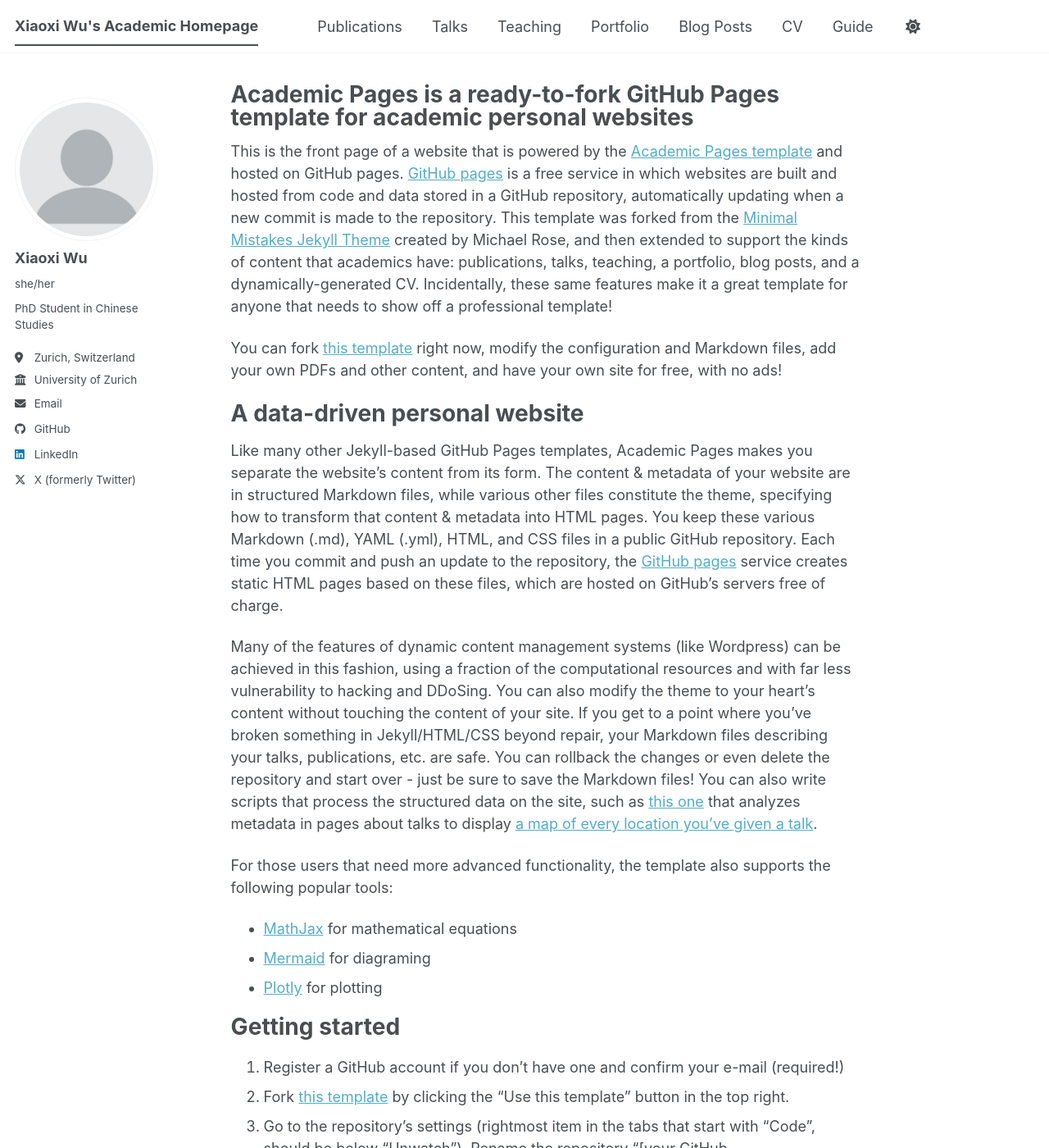
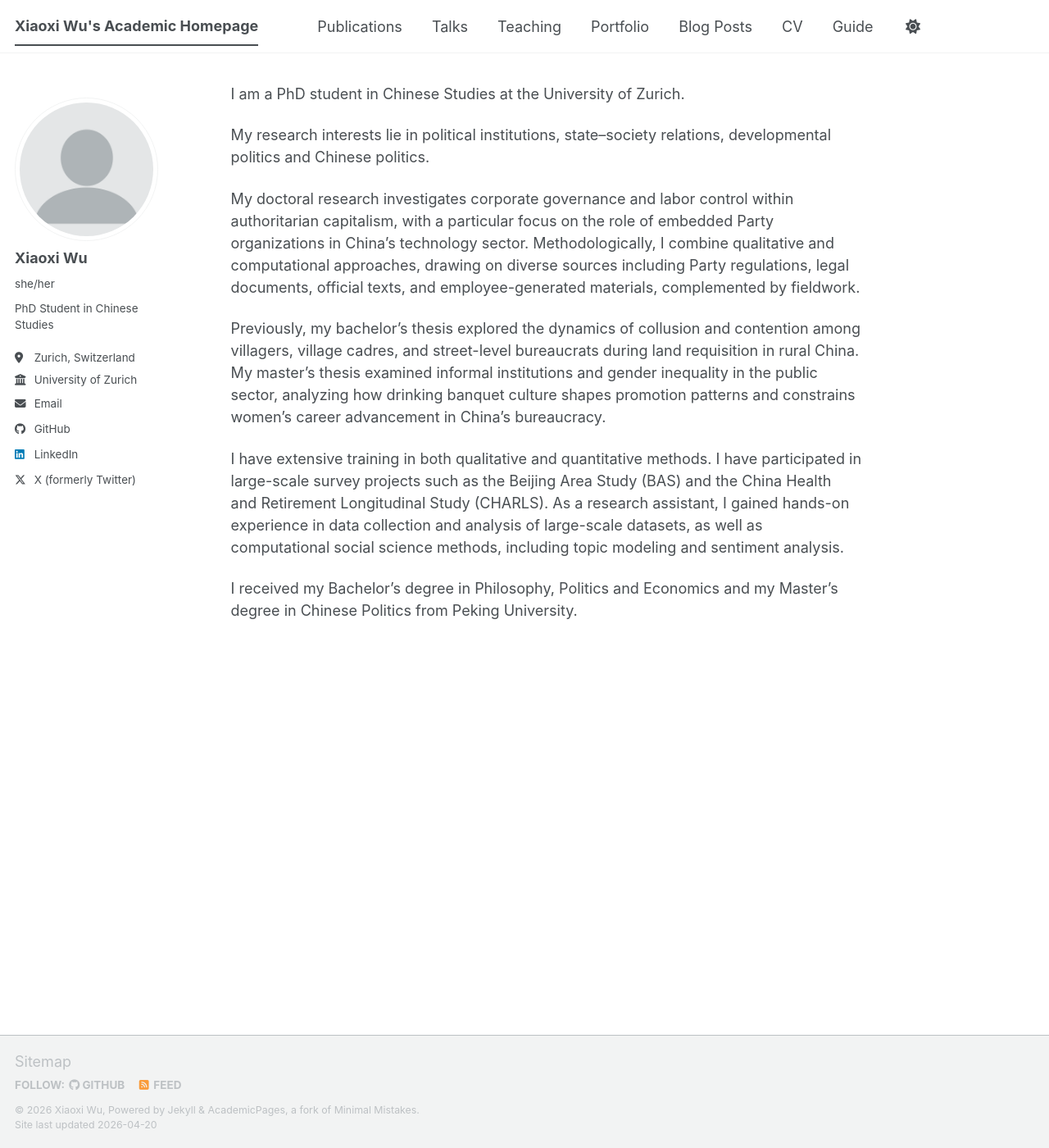
Before and after one commit to wuxiaoxi-xx/wuxiaoxi-xx.github.io, a Jekyll site: the page built from _pages/about.md, in a window 1280 px wide and 1400 px high. Shown: the whole window at 82% size. Built offline with Jekyll 4.4.1, drawn with Linux system fonts in a browser that asks for light colours; a script bundle is joined from its source files by our own code; library files that are not in the unit come from our copies; some of the changed text lies outside the part shown.

Commit message:
Update about.md

```diff
--- a/_pages/about.md
+++ b/_pages/about.md
@@ -1,16 +1,25 @@
 ---
 permalink: /
-title: "Academic Pages is a ready-to-fork GitHub Pages template for academic personal websites"
+#title: "Academic Pages is a ready-to-fork GitHub Pages template for academic personal websites"
 author_profile: true
 redirect_from:
   - /about/
   - /about.html
 ---
 
-This is the front page of a website that is powered by the [Academic Pages template](https://github.com/academicpages/academicpages.github.io) and hosted on GitHub pages. [GitHub pages](https://pages.github.com) is a free service in which websites are built and hosted from code and data stored in a GitHub repository, automatically updating when a new commit is made to the repository. This template was forked from the [Minimal Mistakes Jekyll Theme](https://mmistakes.github.io/minimal-mistakes/) created by Michael Rose, and then extended to support the kinds of content that academics have: publications, talks, teaching, a portfolio, blog posts, and a dynamically-generated CV. Incidentally, these same features make it a great template for anyone that needs to show off a professional template!
+I am a PhD student in Chinese Studies at the University of Zurich.
 
- You can fork [this template](https://github.com/academicpages/academicpages.github.io) right now, modify the configuration and Markdown files, add your own PDFs and other content, and have your own site for free, with no ads!
+My research interests lie in political institutions, state–society relations, developmental politics and Chinese politics.
 
+My doctoral research investigates corporate governance and labor control within authoritarian capitalism, with a particular focus on the role of embedded Party organizations in China’s technology sector. Methodologically, I combine qualitative and computational approaches, drawing on diverse sources including Party regulations, legal documents, official texts, and employee-generated materials, complemented by fieldwork.
+
+Previously, my bachelor’s thesis explored the dynamics of collusion and contention among villagers, village cadres, and street-level bureaucrats during land requisition in rural China. My master’s thesis examined informal institutions and gender inequality in the public sector, analyzing how drinking banquet culture shapes promotion patterns and constrains women’s career advancement in China's bureaucracy.
+
+I have extensive training in both qualitative and quantitative methods. I have participated in large-scale survey projects such as the Beijing Area Study (BAS) and the China Health and Retirement Longitudinal Study (CHARLS). As a research assistant, I gained hands-on experience in data collection and analysis of large-scale datasets, as well as computational social science methods, including topic modeling and sentiment analysis.
+
+I received my Bachelor’s degree in Philosophy, Politics and Economics and my Master’s degree in Chinese Politics from Peking University.
+
+<!--
 A data-driven personal website
 ======
 Like many other Jekyll-based GitHub Pages templates, Academic Pages makes you separate the website's content from its form. The content & metadata of your website are in structured Markdown files, while various other files constitute the theme, specifying how to transform that content & metadata into HTML pages. You keep these various Markdown (.md), YAML (.yml), HTML, and CSS files in a public GitHub repository. Each time you commit and push an update to the repository, the [GitHub pages](https://pages.github.com/) service creates static HTML pages based on these files, which are hosted on GitHub's servers free of charge.
@@ -54,3 +63,4 @@ Example: editing a Markdown file for a talk
 For more info
 ------
 More info about configuring Academic Pages can be found in [the guide](https://academicpages.github.io/markdown/), the [growing wiki](https://github.com/academicpages/academicpages.github.io/wiki), and you can always [ask a question on GitHub](https://github.com/academicpages/academicpages.github.io/discussions). The [guides for the Minimal Mistakes theme](https://mmistakes.github.io/minimal-mistakes/docs/configuration/) (which this theme was forked from) might also be helpful.
+-->
```
